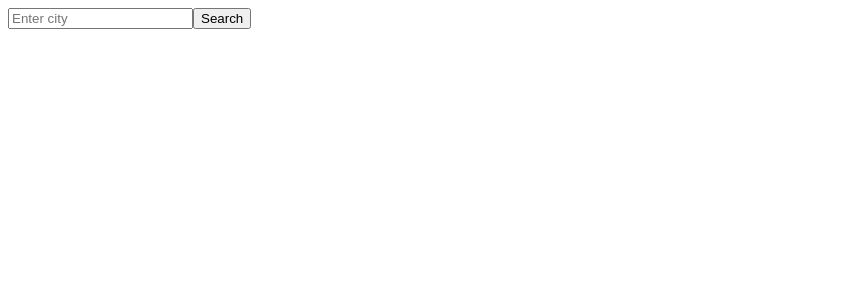
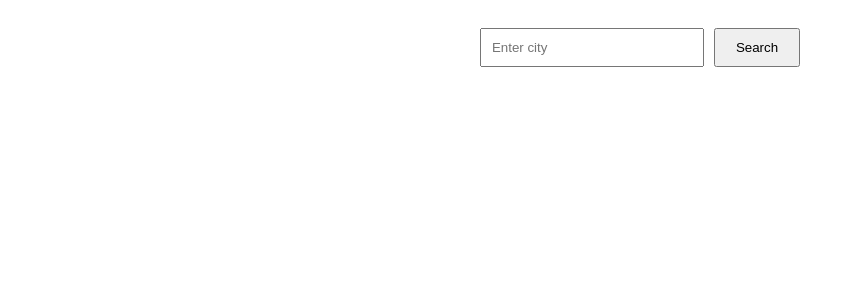
Before and after one commit to BaloeDB/animated-fiesta, a React (Vite) app in the folder react-weather/: page / in a window 1280 px wide. Shown: the top 300 px of the page, without its empty margins (0-855 px from the left). Built offline with nearby package versions, Linux system fonts and the light colour scheme.

Commit message:
Basic Styling

```diff
--- /dev/null
+++ b/react-weather/src/Weather.css
@@ -0,0 +1,34 @@
+.weather-app {
+  font-family: Arial, sans-serif;
+  padding: 20px;
+  text-align: center;
+}
+
+.search-input {
+  padding: 10px;
+  width: 200px;
+  margin-right: 10px;
+}
+
+.search-button {
+  padding: 10px 20px;
+}
+
+.weather-data {
+  margin-top: 20px;
+}
+
+.city-name {
+  font-size: 24px;
+  font-weight: bold;
+}
+
+.temperature {
+  font-size: 20px;
+  color: #ff7f50;
+}
+
+.weather-description {
+  font-size: 16px;
+  color: #808080;
+}
--- a/react-weather/src/Weather.jsx
+++ b/react-weather/src/Weather.jsx
@@ -1,11 +1,13 @@
 import { useState } from "react";
+import "./Weather.css"; // Import the CSS file
 
 function WeatherApp() {
   const [city, setCity] = useState("");
   const [weatherData, setWeatherData] = useState(null);
 
   const handleSearch = async () => {
-    const url = `http://api.weatherapi.com/v1/current.json?key=${process.env.API_KEY}&q=${city}`;
+    const apiKey = process.env.API_KEY; // replace with your environment variable name
+    const url = `http://api.weatherapi.com/v1/current.json?key=${apiKey}&q=${city}`;
 
     fetch(url)
       .then((response) => response.json())
@@ -14,19 +16,24 @@
   };
 
   return (
-    <div>
+    <div className="weather-app">
       <input
         type="text"
         value={city}
         onChange={(e) => setCity(e.target.value)}
         placeholder="Enter city"
+        className="search-input"
       />
-      <button onClick={handleSearch}>Search</button>
+      <button onClick={handleSearch} className="search-button">
+        Search
+      </button>
       {weatherData && (
-        <div>
-          <h2>{weatherData.location.name}</h2>
-          <p>{weatherData.current.temp_c}°C</p>
-          <p>{weatherData.current.condition.text}</p>
+        <div className="weather-data">
+          <h2 className="city-name">{weatherData.location.name}</h2>
+          <p className="temperature">{weatherData.current.temp_c}°C</p>
+          <p className="weather-description">
+            {weatherData.current.condition.text}
+          </p>
         </div>
       )}
     </div>
```
